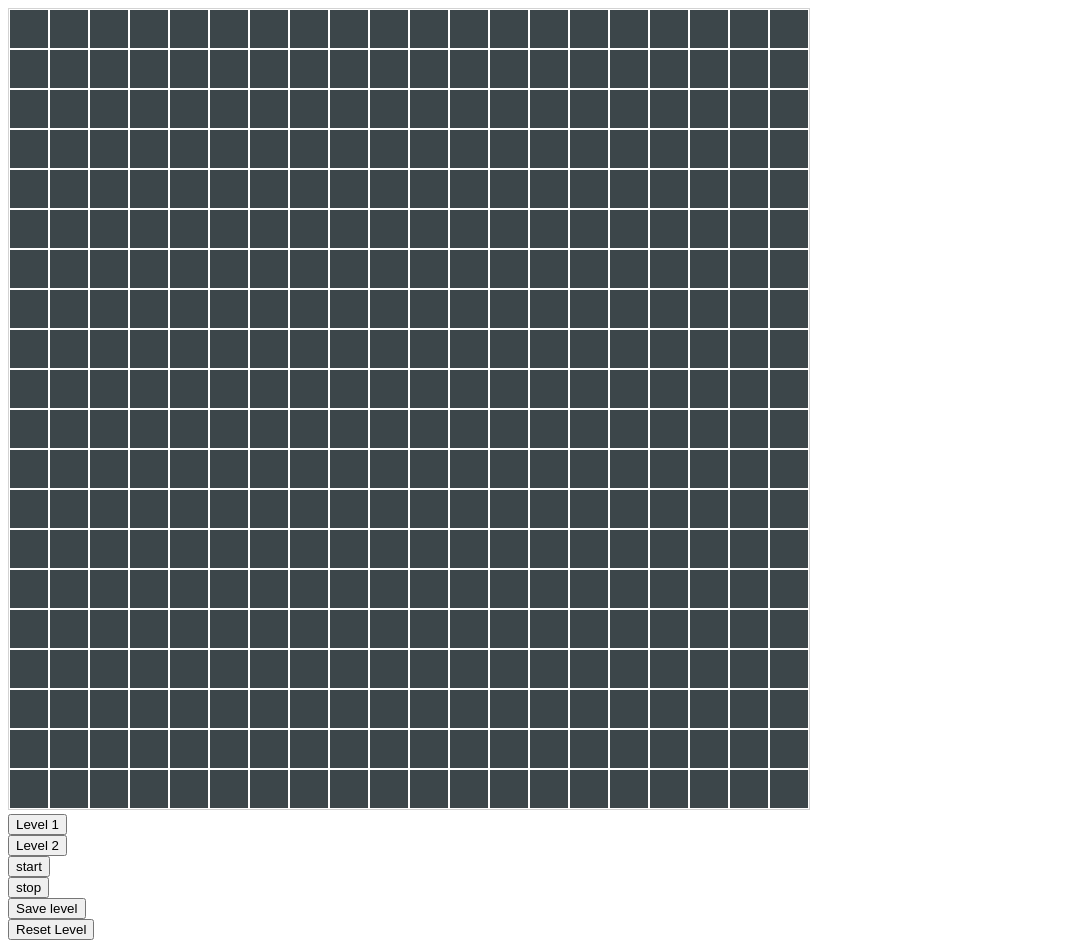
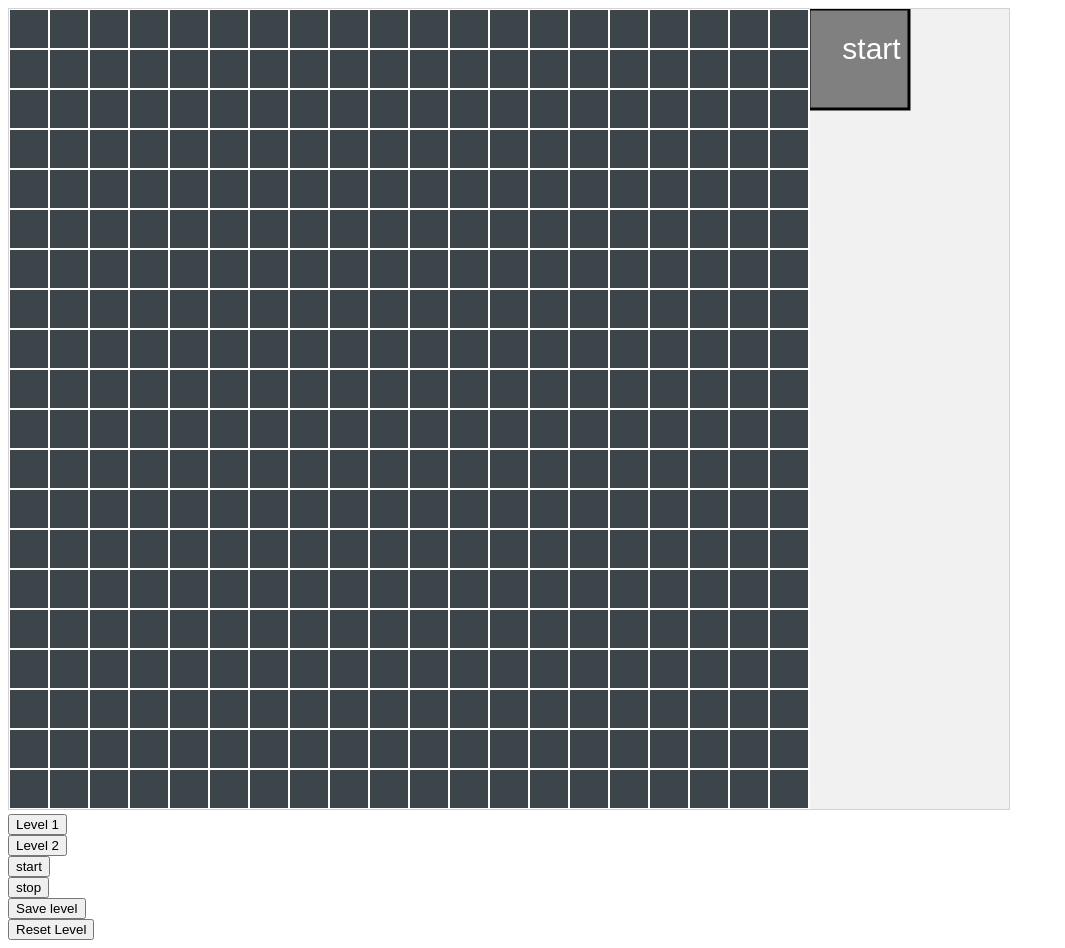
Before and after one commit to GaryNiet/coderplus, a plain HTML site: page index.html in a window 1280 px wide. Shown: the whole page, without its empty margins (0-1065 px from the left). Drawn offline with Linux system fonts and the light colour scheme.

Commit message:
first button with hit detection

```diff
--- /dev/null
+++ b/Button.js
@@ -0,0 +1,35 @@
+var Button = function(posx, posy, width, height, text)
+{
+	this.posx = posx;
+	this.posy = posy;
+	this.width = width;
+	this.height = height;
+	this.text = text;
+
+	this.fillColor = "grey";
+  	this.strokeColor = "black";
+  	this.textColor = "white";
+  	this.lineWidth = 3;
+}
+
+Button.prototype.draw = function()
+{
+	ctx = myGameArea.context;
+	ctx.fillStyle = this.fillColor;
+    ctx.strokeStyle = this.strokeColor;
+    ctx.lineWidth = this.lineWidth;
+    ctx.fillRect(this.posx,this.posy,this.width,this.height);
+    ctx.strokeRect(this.posx,this.posy,this.width,this.height);
+
+    ctx.font = "30px Arial";
+    ctx.fillStyle = this.textColor;
+    ctx.fillText(this.text,this.posx + this.width/3,this.height/2 +this.posy,this.width,this.height);
+}
+
+Button.prototype.click = function(x,y)
+{
+	if(x >= this.posx && x<=this.posx + this.width && y >= this.posy && y<= this.posy + this.height)
+	{
+		console.log("clicked");
+	}
+}
--- /dev/null
+++ b/ControlPanel.js
@@ -0,0 +1,28 @@
+var ControlPanel = function(width, height, offset) {
+  this.width = width;
+  this.height = height;
+  this.offset_x = offset;
+
+  this.buttons = [];
+  this.buttons.push(new Button(this.offset_x, 0, 100,100, "start"));
+
+
+
+  this.drawButtons();
+}
+
+ControlPanel.prototype.drawButtons = function()
+{
+	this.buttons.forEach(function(button)
+	{
+		button.draw();
+	});
+}
+
+ControlPanel.prototype.buttonClicked = function(x,y)
+{
+	this.buttons.forEach(function(button)
+	{
+		button.click(x,y);
+	});
+}
--- a/Grid.js
+++ b/Grid.js
@@ -1,8 +1,9 @@
 var Grid = function(width, height, strokeColor, fillColor, x, y) {
   this.cellWidth = width;
   this.cellHeight = height;
-  this.nbCell_x = myGameArea.canvas.width/width;
   this.nbCell_y = myGameArea.canvas.height/height;
+  this.nbCell_x = this.nbCell_y;
+
   this.currentLevel = 1;
 
   this.table = [];
--- a/index.html
+++ b/index.html
@@ -18,6 +18,8 @@
 <script src="CopyCell.js"></script>
 <script src="KillCell.js"></script>
 <script src="SyncCell.js"></script>
+<script src="ControlPanel.js"></script>
+<script src="Button.js"></script>
 <style>
 canvas {
     border:1px solid #d3d3d3;
@@ -35,6 +37,7 @@ function startGame() {
     loadImages();
     myGameArea.start();
     gameGrid = new Grid(cellSize, cellSize, "white", "black", 10, 120);
+    controlPanel = new ControlPanel(200, 800, 800);
     threadPool = [];
     running = false;
 
@@ -43,7 +46,7 @@ function startGame() {
 var myGameArea = {
     canvas : document.createElement("canvas"),
     start : function() {
-        this.canvas.width = 800;
+        this.canvas.width = 1000;
         this.canvas.height = 800;
         this.context = this.canvas.getContext("2d");
         document.body.insertBefore(this.canvas, document.body.childNodes[0]);
@@ -114,7 +117,8 @@ var myGameArea = {
 
 function updateGameArea()
 {
-  myGameArea.clear();
+  var ctx = myGameArea.context;
+  ctx.clearRect(0,0, 800,800);
   gameGrid.draw();
 
   if(running == true)
@@ -143,9 +147,10 @@ function updateThreads()
 function click()
 {
   var rect = myGameArea.canvas.getBoundingClientRect();
-  var clicked = gameGrid.getSquare(myGameArea.x - rect.left, myGameArea.y - rect.top);
-  this.lastDraggedCell = clicked;
-  gameGrid.fill(clicked[0], clicked[1]);
+  var clickedRectangle = gameGrid.getSquare(myGameArea.x - rect.left, myGameArea.y - rect.top);
+  controlPanel.buttonClicked(myGameArea.x - rect.left, myGameArea.y - rect.top);
+  this.lastDraggedCell = clickedRectangle;
+  gameGrid.fill(clickedRectangle[0], clickedRectangle[1]);
 }
 
 function drag()
@@ -442,6 +447,7 @@ function stop()
 
 </script>
 <br>
+
 <button id="btn1" value ="1" onclick="loadLevel(this)">Level 1</button><br/>
 <button id="btn2" value ="2" onclick="loadLevel(this)">Level 2</button><br/>
 <button onclick="start()">start</button><br/>
--- a/style.css
+++ b/style.css
@@ -1,2 +1,8 @@
 #c
 {width: 501px; height: 381px;}
+
+html, body {
+  width:  100%;
+  height: 100%;
+  margin: 0px;
+}
```
